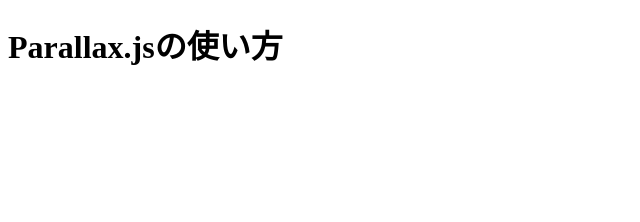
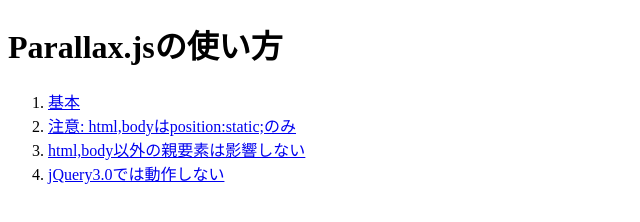
Before and after one commit to sutara79/demo-parallax.js, a plain HTML site: page index.html in a window 1280 px wide. Shown: the whole page, without its empty margins (0-640 px from the left). Drawn offline with nearby package versions, Linux system fonts and the light colour scheme.

Commit message:
index.html 修正

```diff
--- a/index.html
+++ b/index.html
@@ -4,29 +4,14 @@
 <meta charset="utf-8">
 <meta name="viewport" content="width=device-width,initial-scale=1">
 <title>Parallax.jsの使い方</title>
-<style>
-html {
-  position: static;
-}
-.spacer {
-  height: 500px;
-}
-.parallax-window {
-  height: 200px;
-  background: transparent;
-}
-</style>
-<script src="http://cdn.jsdelivr.net/jquery/1.11.3/jquery.min.js"></script>
-<script src="https://cdnjs.cloudflare.com/ajax/libs/parallax.js/1.4.2/parallax.min.js"></script>
 </head>
 <body>
 <h1>Parallax.jsの使い方</h1>
-<div class="spacer"></div>
-<div class="parallax-window" data-parallax="scroll" data-image-src="001.jpg"></div>
-<div class="spacer"></div>
-<div class="parallax-window" data-parallax="scroll" data-image-src="002.jpg"></div>
-<div class="spacer"></div>
-<div class="parallax-window" data-parallax="scroll" data-image-src="003.jpg"></div>
-<div class="spacer"></div>
+<ol>
+  <li><a href="01.html">基本</a></li>
+  <li><a href="02.html">注意: html,bodyはposition:static;のみ</a></li>
+  <li><a href="03.html">html,body以外の親要素は影響しない</a></li>
+  <li><a href="04.html">jQuery3.0では動作しない</a></li>
+</ol>
 </body>
 </html>
```
